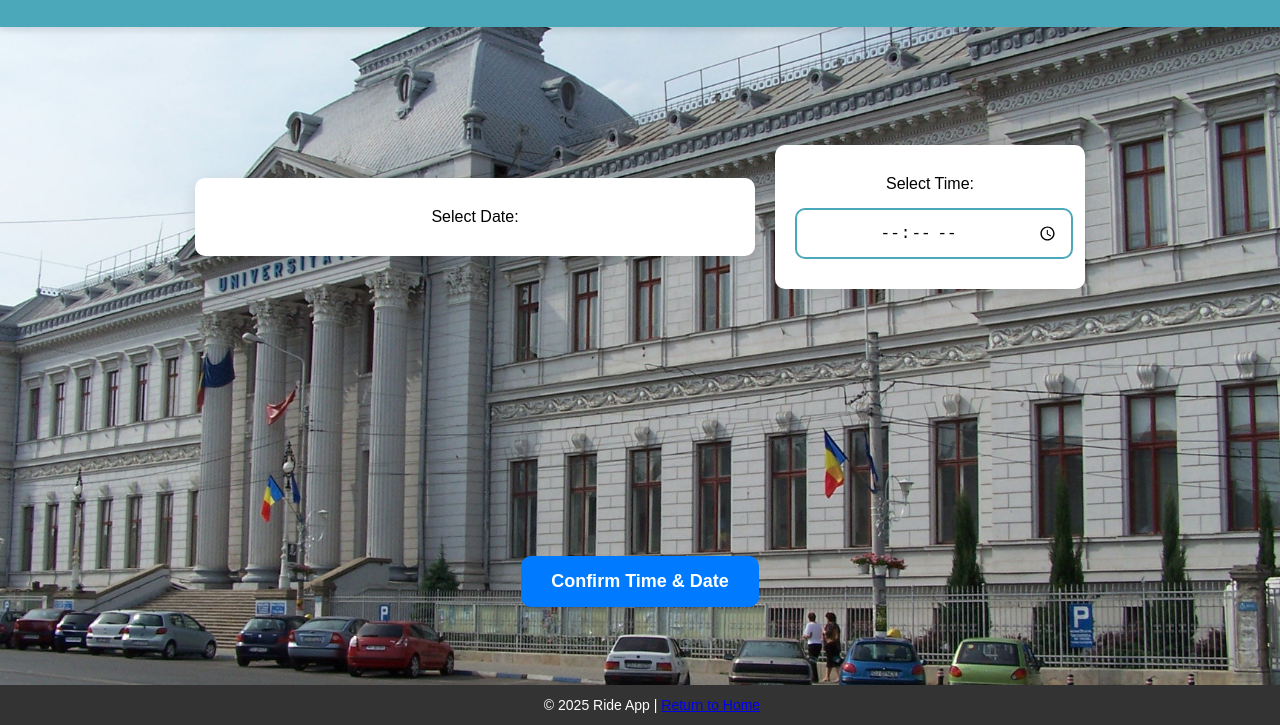
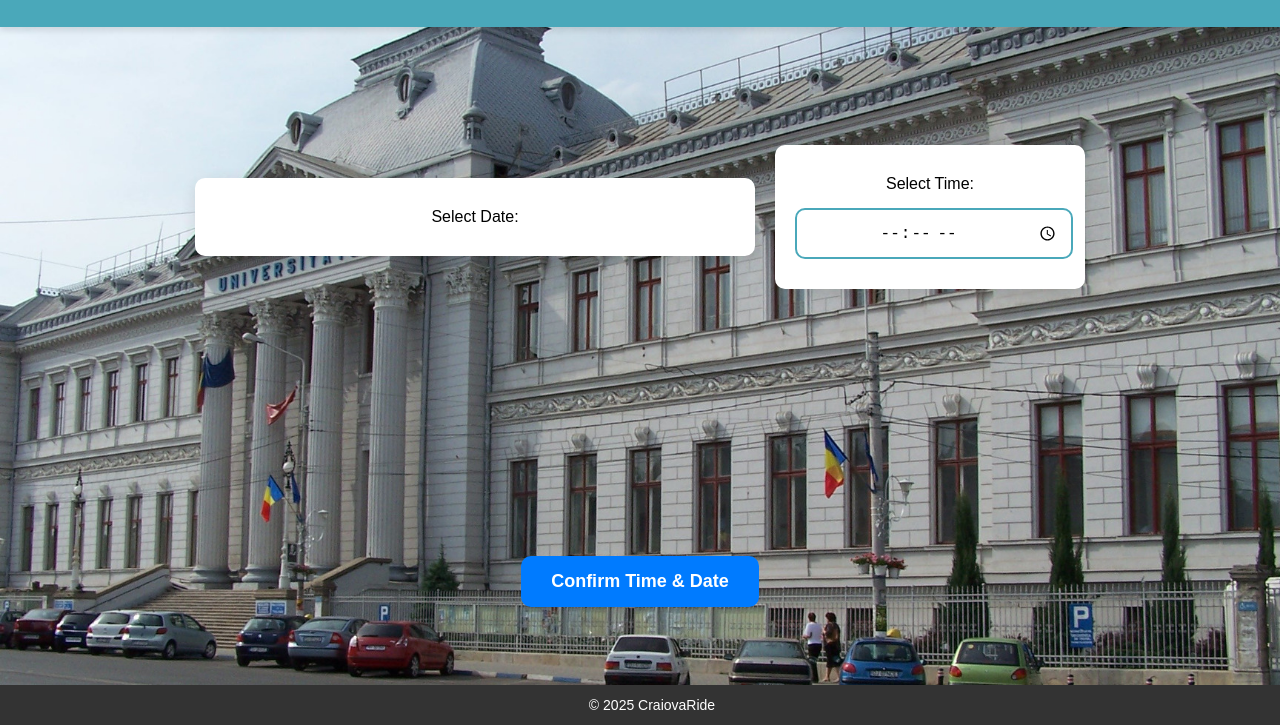
Before and after one commit to SabinaComandasu/CraiovaRide, a plain HTML site: page schedule.html in a window 1280 px wide. Shown: the part 75-800 px from the top of the page. Drawn offline with nearby package versions, Linux system fonts and the light colour scheme.

Commit message:
Moidifications made to schedule.html

```diff
--- a/schedule.html
+++ b/schedule.html
@@ -252,7 +252,7 @@
     </div>
 
     <div class="footer">
-        <p>&copy; 2025 Ride App | <a href="#">Return to Home</a></p>
+        <p>&copy; 2025 CraiovaRide <a href="#"></a></p>
     </div>
 
     <div class="selected-info hidden" id="selected-info">
```
